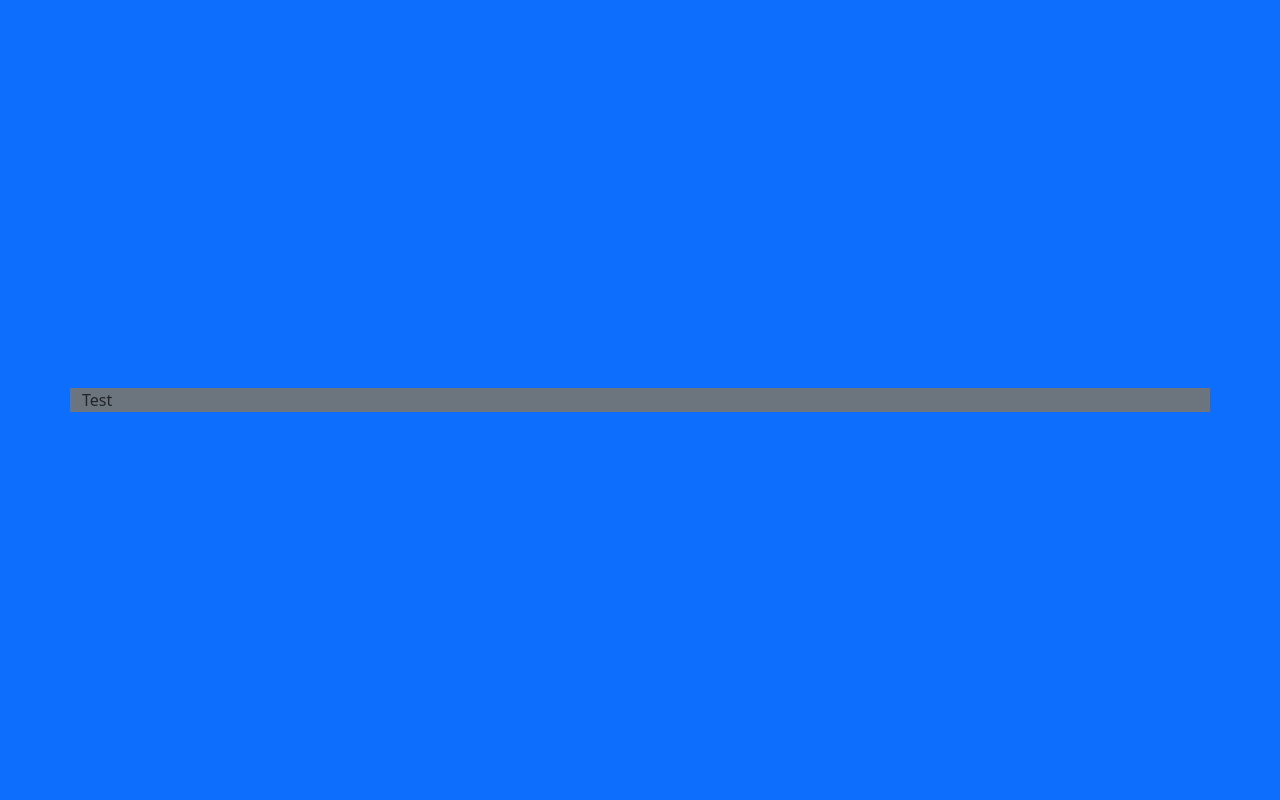
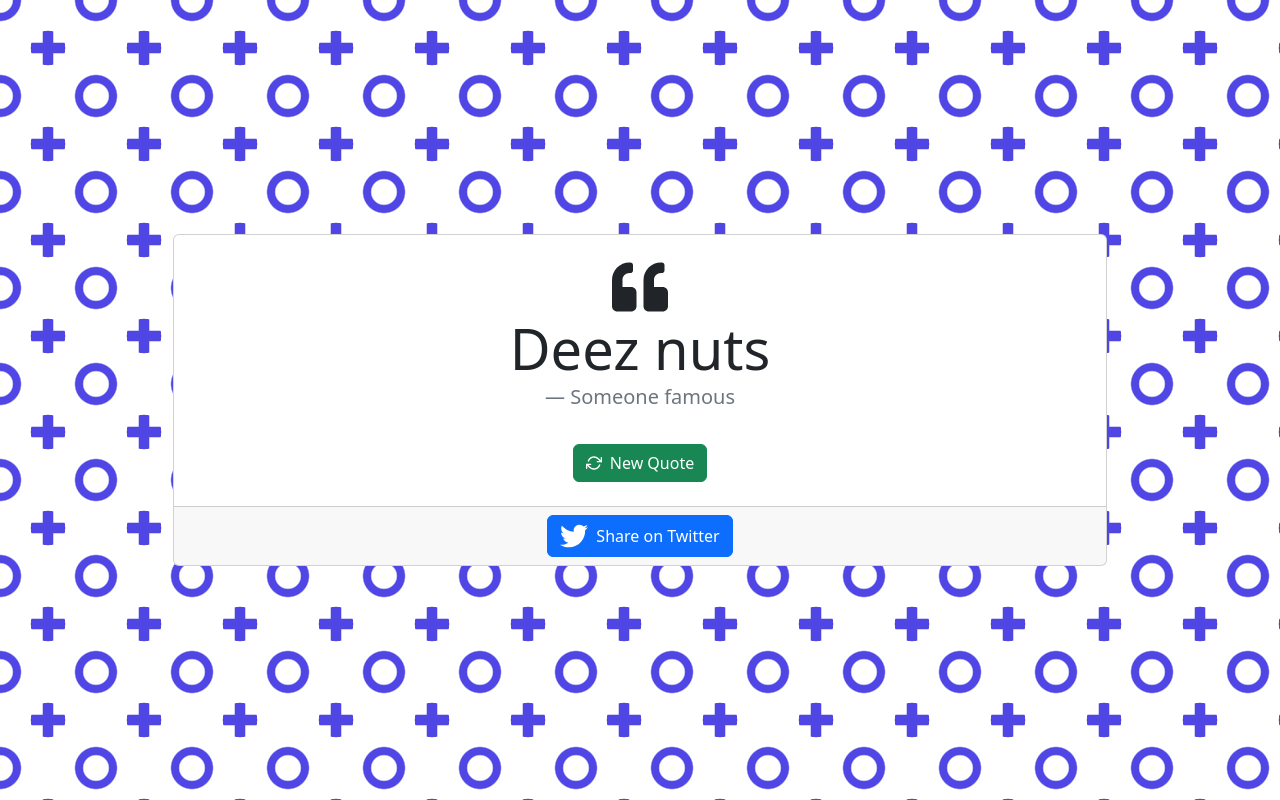
Before and after one commit to RifkiSalim/FCC-Cert_QuoteMachine, a React (Create React App) app: page / in a window 1280 px wide. Built offline with nearby package versions, Linux system fonts and the light colour scheme.

Commit message:
🌈 style(App): Add basic UI

```diff
--- a/package.json
+++ b/package.json
@@ -8,8 +8,8 @@
     "@testing-library/user-event": "^13.5.0",
     "bootstrap": "^5.3.2",
     "react": "^18.2.0",
-    "react-bootstrap": "^2.9.0",
     "react-dom": "^18.2.0",
+    "react-icons": "^4.11.0",
     "react-scripts": "5.0.1",
     "web-vitals": "^2.1.4"
   },
--- a/src/App.css
+++ /dev/null
@@ -1,38 +0,0 @@
-.App {
-  text-align: center;
-}
-
-.App-logo {
-  height: 40vmin;
-  pointer-events: none;
-}
-
-@media (prefers-reduced-motion: no-preference) {
-  .App-logo {
-    animation: App-logo-spin infinite 20s linear;
-  }
-}
-
-.App-header {
-  background-color: #282c34;
-  min-height: 100vh;
-  display: flex;
-  flex-direction: column;
-  align-items: center;
-  justify-content: center;
-  font-size: calc(10px + 2vmin);
-  color: white;
-}
-
-.App-link {
-  color: #61dafb;
-}
-
-@keyframes App-logo-spin {
-  from {
-    transform: rotate(0deg);
-  }
-  to {
-    transform: rotate(360deg);
-  }
-}
--- a/src/App.js
+++ b/src/App.js
@@ -1,20 +1,58 @@
-import './App.css';
-import { Col, Container, Row } from 'react-bootstrap';
+import React from "react";
+import { FaQuoteLeft, FaTwitter } from "react-icons/fa";
+import { FiRefreshCw } from "react-icons/fi";
 
 function App() {
   return (
-    <Container fluid className="bg-primary"  style={{
-      height: "100vh"
-
-    }}>
-    <Row className='h-100 align-items-center justify-content-center' >
-      <Col >
-      <Container className='container-xl bg-secondary'>
-Test
-      </Container>
-      </Col>
-    </Row>
-    </Container>
+    <div
+      className="container-fluid"
+      style={{
+        height: "100vh",
+        background:
+          "radial-gradient(circle at top left,transparent 9%, #4f46e4 10% ,#4f46e4 15% , transparent 16%) , radial-gradient(circle at bottom left,transparent 9%, #4f46e4 10% ,#4f46e4 15% , transparent 16%), radial-gradient(circle at top right ,transparent 9%, #4f46e4 10% ,#4f46e4 15% , transparent 16%) , radial-gradient(circle at bottom right,transparent 9%, #4f46e4 10% ,#4f46e4 15% , transparent 16%),radial-gradient(circle, transparent 25%, #ffffff  26%),linear-gradient(0deg, transparent 44%, #4f46e4 45%, #4f46e4 55%, transparent 56%), linear-gradient(90deg, transparent 44%, #4f46e4 45%, #4f46e4 55%, transparent 56%)",
+        backgroundSize: "6em 6em",
+        backgroundColor: "#ffffff",
+        opacity: 1,
+      }}
+    >
+      <div className="container d-flex w-100 h-100 align-items-center justify-content-center p-0">
+        <div className="col-lg-10 col-12 p-2">
+          <div className="card" id="quote-box">
+            <div className="card-body p-4 d-flex flex-column justify-content-center align-items-center">
+              <FaQuoteLeft size={56} />
+              <figure className="text-center">
+                <blockquote className="blockquote" id="text">
+                  <h4 className="display-4">Deez nuts</h4>
+                </blockquote>
+                <figcaption
+                  className="blockquote-footer fw-light fs-5"
+                  id="author"
+                >
+                  Someone famous
+                </figcaption>
+              </figure>
+              <button
+                className="btn btn-success d-flex align-items-center"
+                id="new-quote"
+              >
+                <FiRefreshCw className="me-2" />
+                New Quote
+              </button>
+            </div>
+            <div className="card-footer d-flex p-2 justify-content-center align-items-center">
+              <a
+                href="https://twitter.com/intent/tweet"
+                className="btn btn-primary d-flex align-items-center "
+                id="tweet-quote"
+              >
+                <FaTwitter size={28} className="me-2" />
+                <span>Share on Twitter</span>
+              </a>
+            </div>
+          </div>
+        </div>
+      </div>
+    </div>
   );
 }
 
```
Also changed, not shown: src/index.js (+7 -7 lines), 1 other file (tests, documents, lock files or other folders).
